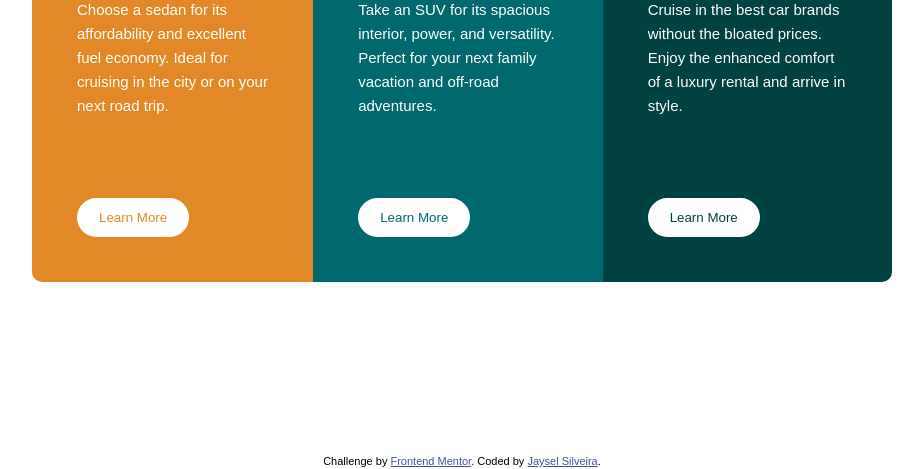
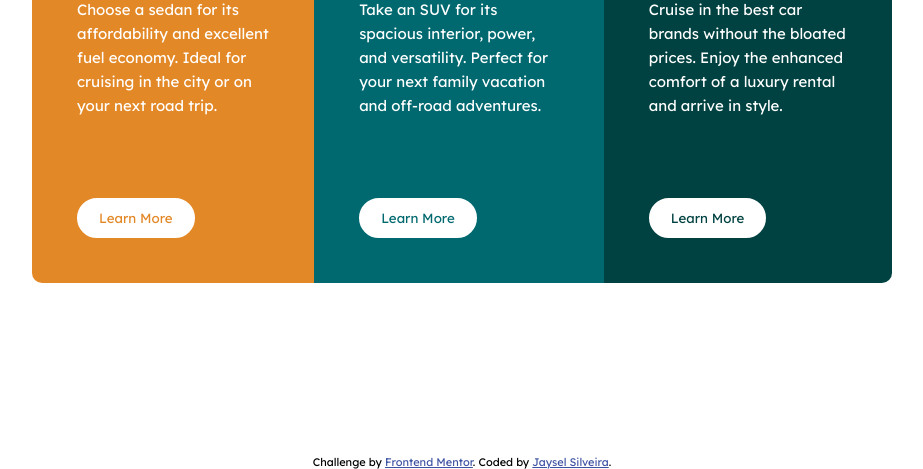
Before and after one commit to JayselSilveira/3-column-preview-card-component, a plain HTML site: page index.html in a window 1280 px wide. Shown: the part 345-814 px from the top of the page, without its empty margins (178-1101 px from the left). Drawn offline with Linux system fonts and the light colour scheme.

Commit message:
Update style.css

```diff
--- a/style.css
+++ b/style.css
@@ -6,7 +6,7 @@
 
 
 body, button {
-    font-family:"LexendDeca", sans-serif;
+    font-family:"Lexend Deca", sans-serif;
 }
 
 
```
